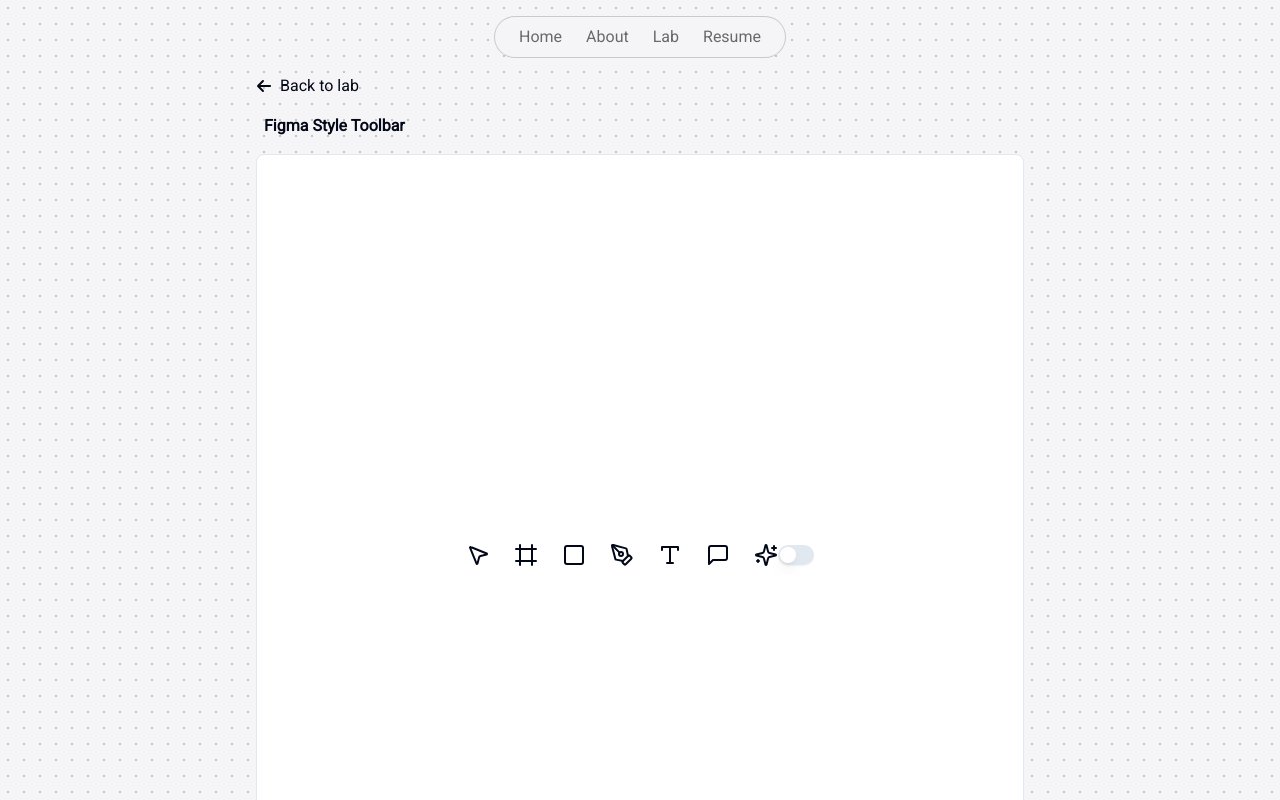
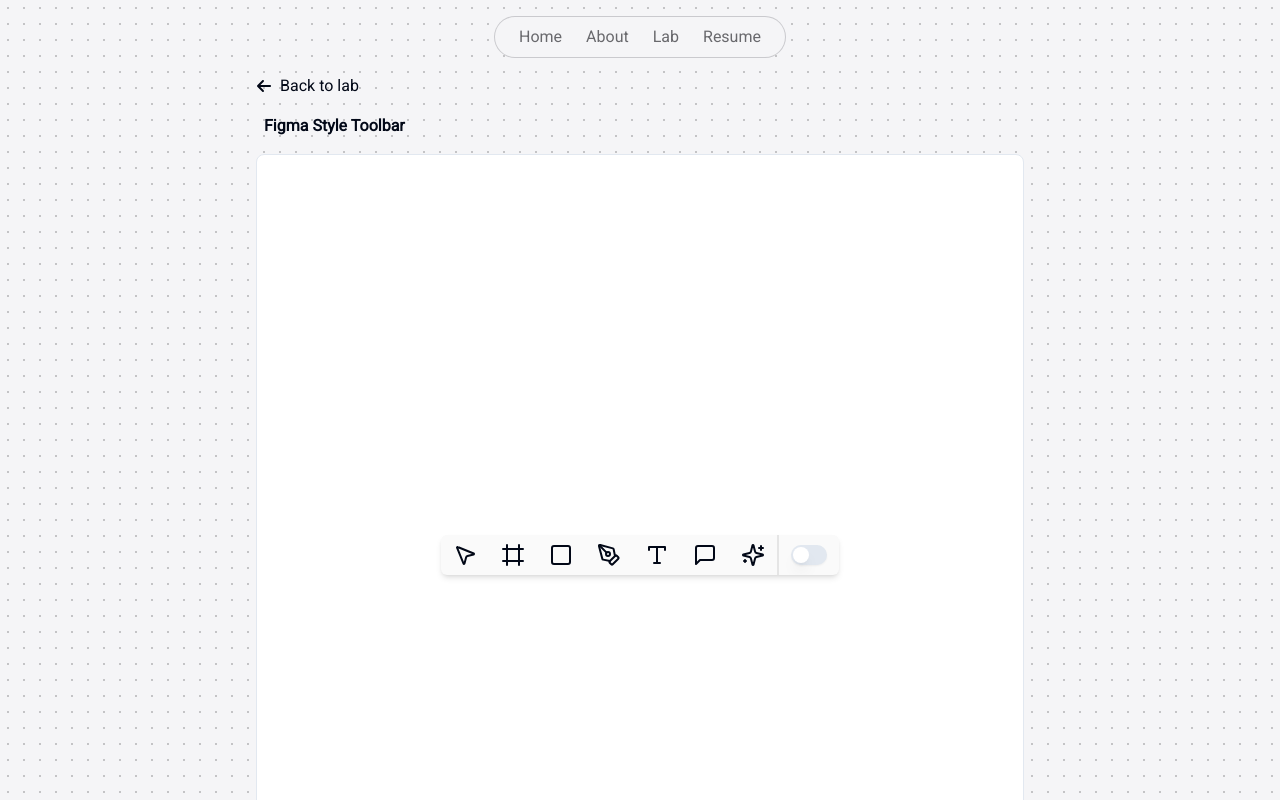
Before and after one commit to Ayusht0mar/portfolio-nextjs, a Next.js app: page /lab/figmastyletoolbar in a window 1280 px wide. Shown: the top 800 px of the page. Built offline with nearby package versions, Linux system fonts and the light colour scheme.

Commit message:
Path Updated

```diff
--- a/src/app/lab/figmastyletoolbar/page.tsx
+++ b/src/app/lab/figmastyletoolbar/page.tsx
@@ -1,7 +1,7 @@
 import Link from "next/link";
 import { FaArrowLeft } from "react-icons/fa6";
 import CodeViewer from "@/components/lab/CodeViewer";
-import FigmaStyleToolbar from "../../../../public/lab/figmastyletoolbar/page";
+import FigmaStyleToolbar from "@/components/lab/FigmaStyleToolbar";
 
 
 const Popover = () => {
--- /dev/null
+++ b/src/components/lab/FigmaStyleToolbar.tsx
@@ -0,0 +1,59 @@
+"use client"
+import { AnimatePresence, motion} from "framer-motion"
+import { Switch } from "@/components/ui/switch";
+import { FilePen, Frame, MessageSquare, MousePointer2, PenTool, Ruler, Sparkles, Square, Type } from "lucide-react";
+import { useState } from "react";
+
+const FigmaStyleToolbar = () => {
+
+    const [isDevMode, setIsDevMode] = useState(false);
+
+    return (
+        <div className="min-h-screen flex justify-center items-center">
+            <motion.div layout className="relative px-3 py-2 bg-neutral-50 rounded-md flex gap-3 items-center shadow-md overflow-hidden">
+                <AnimatePresence mode="popLayout" initial={false}>
+                    {isDevMode ? (
+                        <motion.div
+                            className="flex gap-6 items-center"
+                            initial={{y:100}}
+                            animate={{y:0}}
+                            exit={{y:100}}
+                            transition={{type: "spring", bounce: 0}}
+                            key="dev-toolbar"
+                            layout
+                        >
+                            <MousePointer2/>
+                            <Ruler/>
+                            <FilePen/>
+                            <MessageSquare/>
+                        </motion.div>
+                        ) : (
+                        <motion.div
+                            className="flex gap-6 items-center"
+                            initial={{y: -100}}
+                            animate={{y:0}}
+                            exit={{y: -100}}
+                            transition={{type: "spring", bounce: 0}}
+                            key="design-toolbar"
+                            layout
+                        >
+                            <MousePointer2/>
+                            <Frame/>
+                            <Square/>
+                            <PenTool/>
+                            <Type/>
+                            <MessageSquare/>
+                            <Sparkles/>
+                        </motion.div>
+                    )}
+                </AnimatePresence>
+                <motion.div layout className="w-0.5 self-stretch bg-neutral-200 -my-2 "/>
+                <motion.div layout className="flex items-center" >
+                    <Switch checked={isDevMode} onCheckedChange={setIsDevMode}/>
+                </motion.div>
+            </motion.div>
+        </div>
+     );
+}
+
+export default FigmaStyleToolbar;
```
